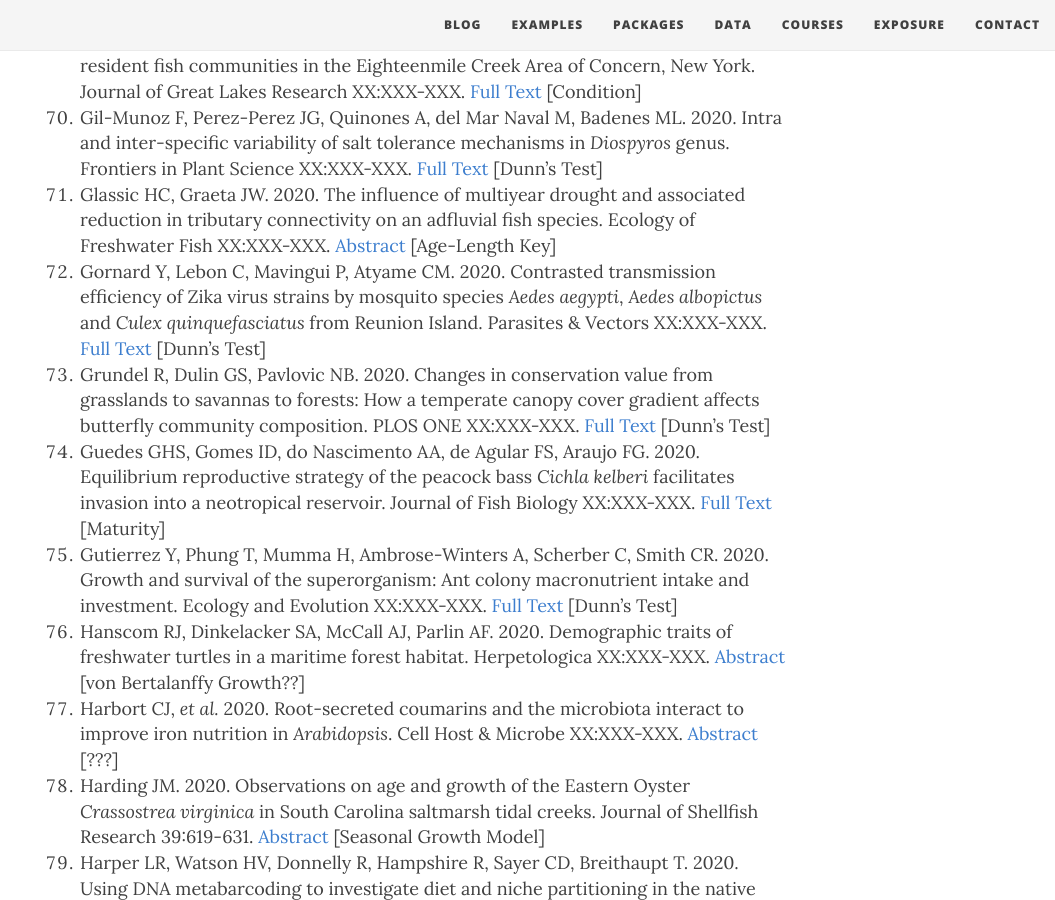
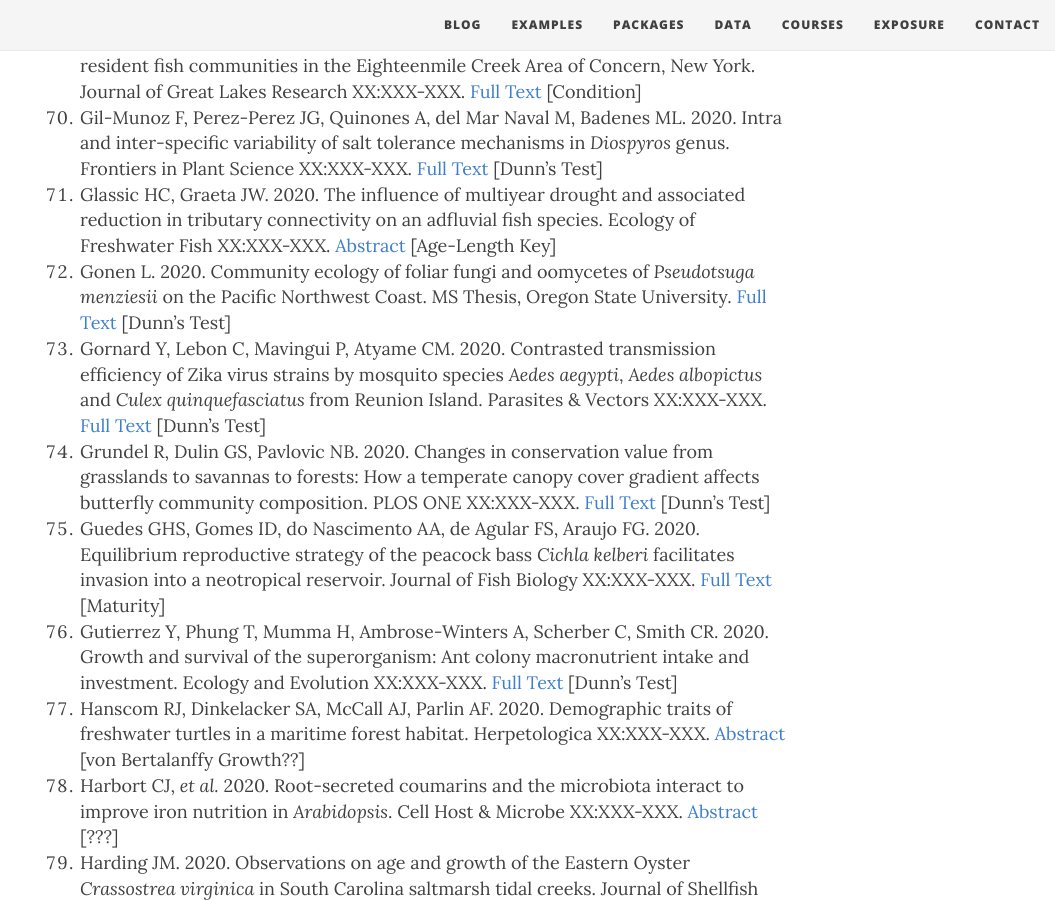
Before and after one commit to droglenc/fishR, a Jekyll site: the page built from exposure/exposure-citations20.md, in a window 1280 px wide and 900 px high, scrolled down 5871 px. Shown: the whole window, without its empty margins (225-1280 px from the left). Built offline with Jekyll 4.4.1, drawn with Linux system fonts in a browser that asks for light colours; nearby versions of some CDN libraries; some of the changed lines change nothing that is shown.

Commit message:
Update exposure-citations20.md

```diff
--- a/exposure/exposure-citations20.md
+++ b/exposure/exposure-citations20.md
@@ -5,7 +5,7 @@ subtitle: fishR and FSA is Being Used!!
 css: "/css/exposure-citation.css"
 ---
 
-The [**IFAR** book](http://derekogle.com/IFAR/), **fishR** website, or the **FSA** package were cited in the following <span id="contact-div">208</span> publications.
+The [**IFAR** book](http://derekogle.com/IFAR/), **fishR** website, or the **FSA** package were cited in the following <span id="contact-div">209</span> publications.
 
 1. Akcay HG, Kabasakal B, Aksu D, Demir N, Oz M, Erdogan A. 2020. Automated bird counting with deep learning for regional bird distribution mapping. Animals XX:XXX-XXX. [Full Text](https://www.mdpi.com/2076-2615/10/7/1207/htm) [Dunn's Test]
 1. Almojil D. 2020. Male mate choice in the spot-tail shark *Carcharhinus sorrah*: are males choosy or opportunistic? Journal of Negative Results - Ecology & Evolutionary Biology. 13:1-11. [Full Text](http://jnr-eeb.org/index.php/jnr/article/viewFile/74/36) [Age Comparisons]
@@ -79,6 +79,7 @@ physical, chemical and biological responses. Water XX:XXX-XXX. [Full Text](https
 1. George SD, Baldigo BP, Collins S, Clarke DB, Winterhalter D. 2020. Condition of resident fish communities in the Eighteenmile Creek Area of Concern, New York. Journal of Great Lakes Research XX:XXX-XXX. [Full Text](https://www.sciencedirect.com/science/article/pii/S0380133020302409) [Condition]
 1. Gil-Munoz F, Perez-Perez JG, Quinones A, del Mar Naval M, Badenes ML. 2020. Intra and inter-specific variability of salt tolerance mechanisms in *Diospyros* genus. Frontiers in Plant Science XX:XXX-XXX. [Full Text](https://www.researchgate.net/profile/Juan_Perez-Perez/publication/343515128_Intra_and_Inter-specific_Variability_of_Salt_Tolerance_Mechanisms_in_Diospyros_Genus/links/5f3bb084299bf13404cd6a1e/Intra-and-Inter-specific-Variability-of-Salt-Tolerance-Mechanisms-in-Diospyros-Genus.pdf) [Dunn's Test]
 1. Glassic HC, Graeta JW. 2020. The influence of multiyear drought and associated reduction in tributary connectivity on an adfluvial fish species. Ecology of Freshwater Fish XX:XXX-XXX. [Abstract](https://onlinelibrary.wiley.com/doi/abs/10.1111/eff.12535) [Age-Length Key]
+1. Gonen L. 2020. Community ecology of foliar fungi and oomycetes of *Pseudotsuga menziesii* on the Pacific Northwest Coast. MS Thesis, Oregon State University. [Full Text](https://ir.library.oregonstate.edu/downloads/v118rm778) [Dunn's Test]
 1. Gornard Y, Lebon C, Mavingui P, Atyame CM. 2020. Contrasted transmission efficiency of Zika virus strains by mosquito species *Aedes aegypti*, *Aedes albopictus* and *Culex quinquefasciatus* from Reunion Island. Parasites & Vectors XX:XXX-XXX. [Full Text](https://link.springer.com/article/10.1186/s13071-020-04267-z) [Dunn's Test]
 1. Grundel R, Dulin GS, Pavlovic NB. 2020. Changes in conservation value from grasslands to savannas to forests: How a temperate canopy cover gradient affects butterfly community composition. PLOS ONE XX:XXX-XXX. [Full Text](https://journals.plos.org/plosone/article?id=10.1371/journal.pone.0234139) [Dunn's Test]
 1. Guedes GHS, Gomes ID, do Nascimento AA, de Agular FS, Araujo FG. 2020. Equilibrium reproductive strategy of the peacock bass *Cichla kelberi* facilitates invasion into a neotropical reservoir. Journal of Fish Biology XX:XXX-XXX. [Full Text](https://www.researchgate.net/publication/346642425_Equilibrium_reproductive_strategy_of_the_peacock_bass_Cichla_kelberi_facilitates_invasion_into_a_Neotropical_reservoir/references) [Maturity]
```
